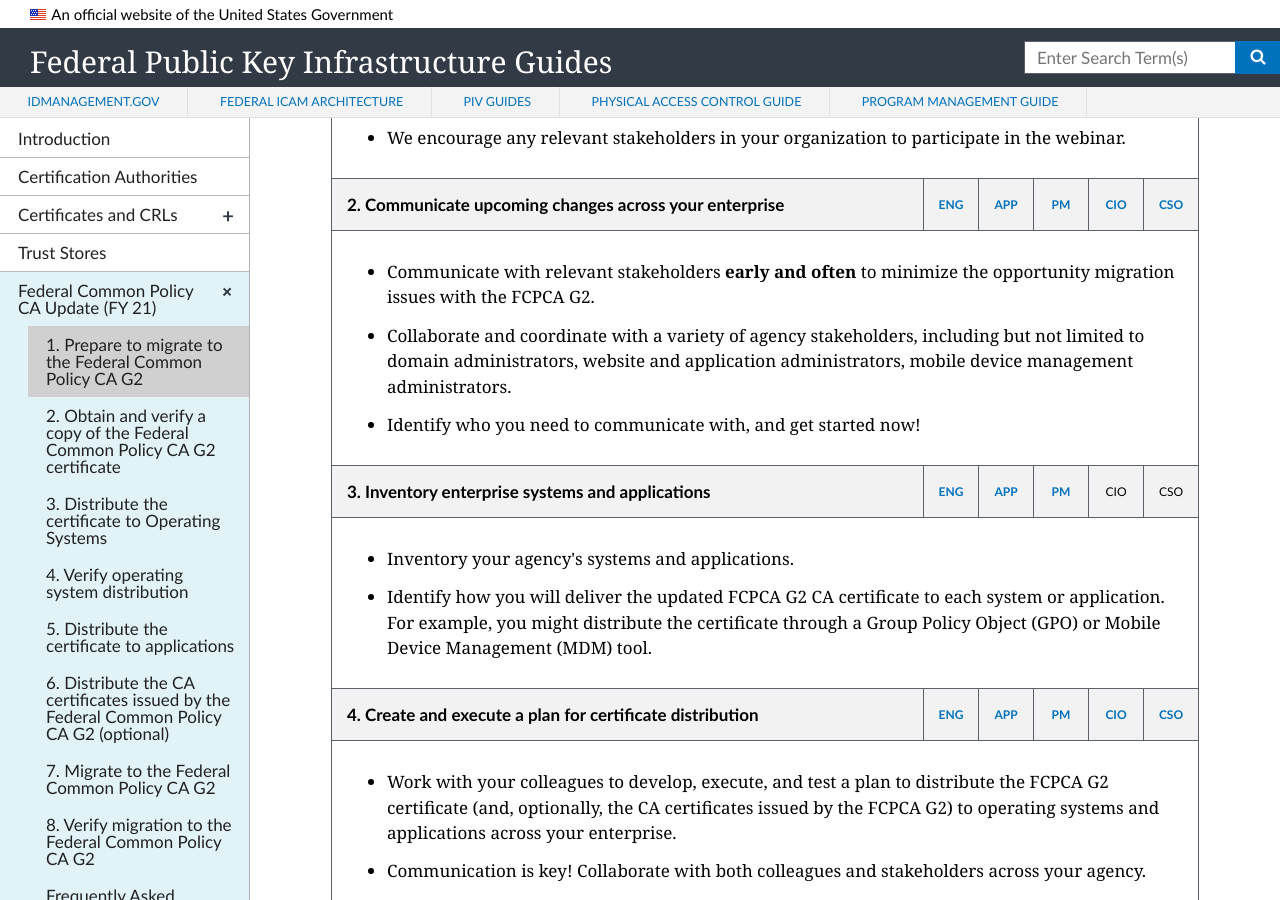
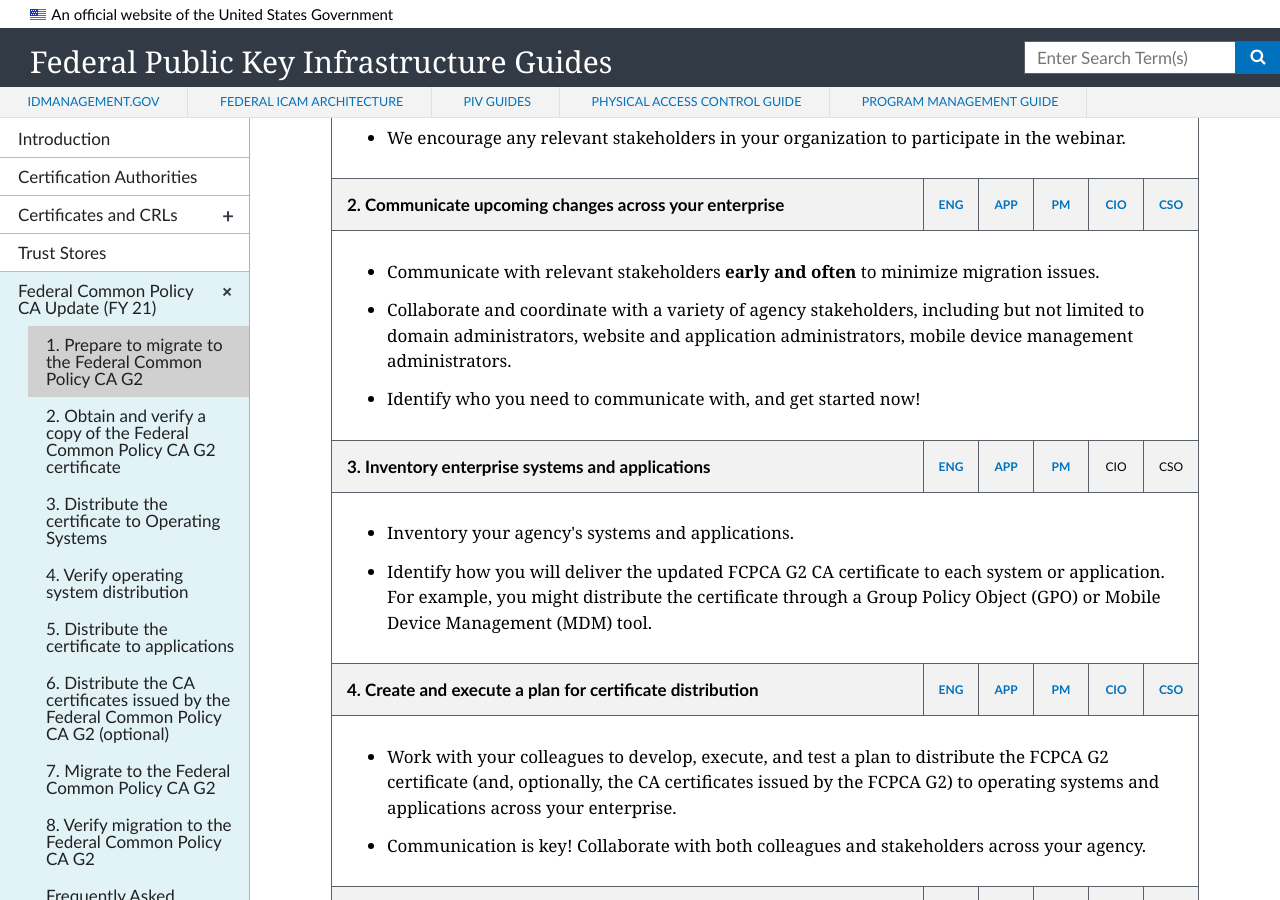
Before and after one commit to GSA/fpki-guides, a Jekyll site: the page built from _common/01_prepare_to_migrate.md, in a window 1280 px wide and 900 px high, scrolled down 754 px. Built offline with Jekyll 4.4.1, drawn with Linux system fonts in a browser that asks for light colours; nearby versions of some CDN libraries.

Commit message:
Update 01_prepare_to_migrate.md

```diff
--- a/_common/01_prepare_to_migrate.md
+++ b/_common/01_prepare_to_migrate.md
@@ -64,7 +64,7 @@
 <tr>
   <td colspan="7" class="desc">
   <ul>
-	<li>Communicate with relevant stakeholders <strong>early and often</strong> to minimize the opportunity migration issues with the FCPCA G2.</li>
+	<li>Communicate with relevant stakeholders <strong>early and often</strong> to minimize migration issues.</li>
 	<li>Collaborate and coordinate with a variety of agency stakeholders, including but not limited to domain administrators, website and application administrators, mobile device management administrators. </li>
 	<li>Identify who you need to communicate with, and get started now!</li>
 
```
